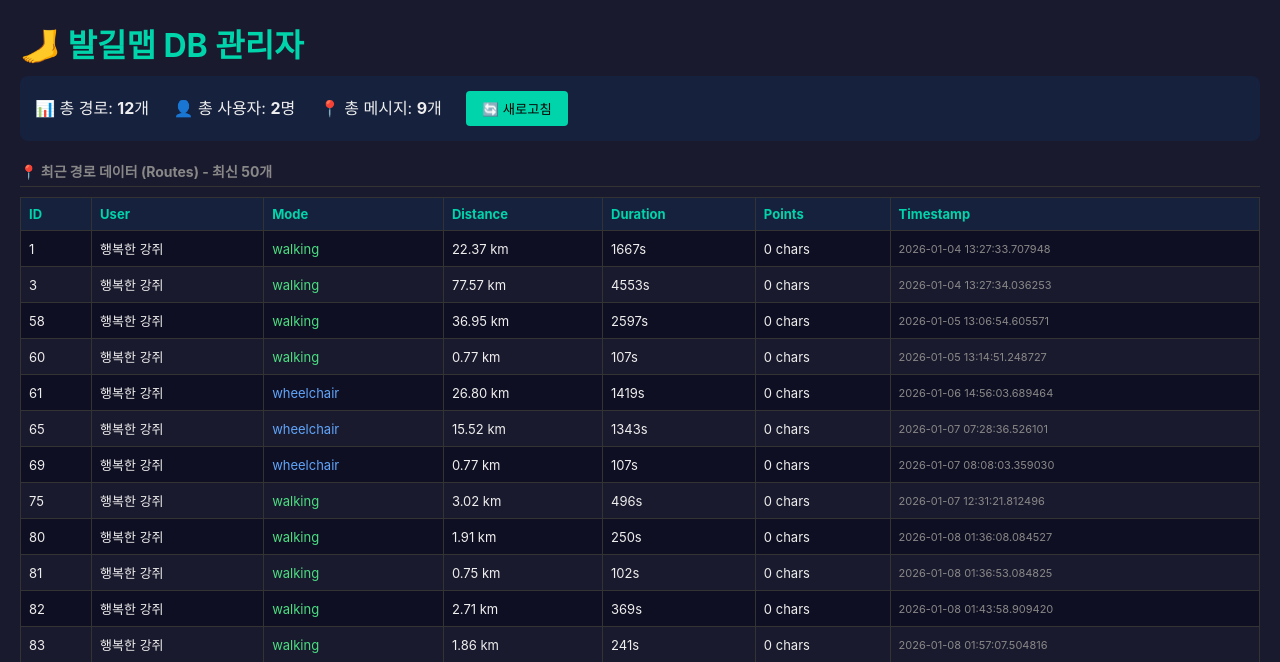
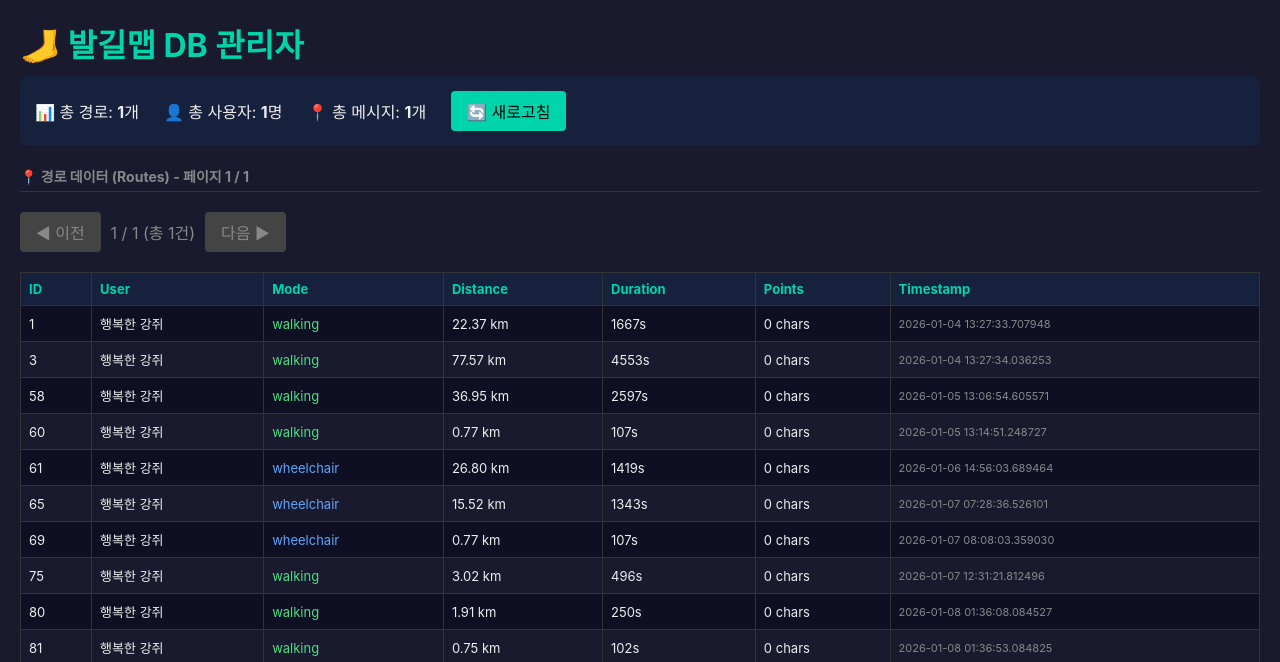
Before and after one commit to chuljongh/footmap, a Flask app: template templates/admin_db.html in a window 1280 px wide. Shown: the top 662 px of the page. Run offline with Flask 3, Linux system fonts and the light colour scheme; tables that the repository leaves empty hold one stand-in row (values such as "Sample post"); the template is opened without the code that fills it: values that come from a table or form of the project are taken from there, most other values are stand-ins (such as "Sample title", 1, 10 or a date in 2020).

Commit message:
Update: Add pagination to admin dashboard

```diff
--- a/server.py
+++ b/server.py
@@ -703,20 +703,38 @@
 
 @app.route('/admin/db')
 def admin_db():
-    """간단한 DB 조회 관리자 페이지"""
+    """간단한 DB 조회 관리자 페이지 (페이지네이션 지원)"""
     key = request.args.get('key')
     if key != ADMIN_SECRET_KEY:
         return "Access Denied. Use ?key=YOUR_KEY", 403
 
-    # 최근 데이터 조회
-    recent_routes = Route.query.order_by(Route.timestamp.desc()).limit(50).all()
+    # 페이지네이션
+    page = request.args.get('page', 1, type=int)
+    per_page = 50
+
+    # 총 개수 조회
+    total_routes = Route.query.count()
+    total_users = User.query.count()
+    total_messages = Message.query.count()
+
+    # 페이지별 데이터 조회
+    routes = Route.query.order_by(Route.timestamp.desc()).offset((page - 1) * per_page).limit(per_page).all()
     users = User.query.order_by(User.created_at.desc()).limit(20).all()
     messages = Message.query.order_by(Message.created_at.desc()).limit(30).all()
 
+    # 총 페이지 수 계산
+    total_pages = (total_routes + per_page - 1) // per_page if total_routes > 0 else 1
+
     return render_template('admin_db.html',
-                           routes=recent_routes,
+                           routes=routes,
                            users=users,
-                           messages=messages)
+                           messages=messages,
+                           page=page,
+                           total_pages=total_pages,
+                           total_routes=total_routes,
+                           total_users=total_users,
+                           total_messages=total_messages,
+                           key=key)
 
 # ========================================
 # 서버 시작
--- a/templates/admin_db.html
+++ b/templates/admin_db.html
@@ -19,23 +19,43 @@
         .mode-vehicle { color: #f87171; }
         .timestamp { color: #888; font-size: 11px; }
         .points-cell { max-width: 200px; overflow: hidden; text-overflow: ellipsis; white-space: nowrap; }
-        .summary { background: #16213e; padding: 15px; border-radius: 8px; margin-bottom: 20px; }
-        .summary span { margin-right: 20px; }
-        .refresh-btn { background: #00d4aa; color: #000; border: none; padding: 8px 16px; border-radius: 4px; cursor: pointer; }
-        .refresh-btn:hover { background: #00b894; }
+        .summary { background: #16213e; padding: 15px; border-radius: 8px; margin-bottom: 20px; display: flex; flex-wrap: wrap; gap: 15px; align-items: center; }
+        .summary span { margin-right: 10px; }
+        .btn { background: #00d4aa; color: #000; border: none; padding: 8px 16px; border-radius: 4px; cursor: pointer; text-decoration: none; display: inline-block; }
+        .btn:hover { background: #00b894; }
+        .btn.disabled { background: #444; color: #888; cursor: not-allowed; }
+        .pagination { display: flex; gap: 10px; align-items: center; margin: 20px 0; }
+        .page-info { color: #888; }
     </style>
 </head>
 <body>
     <h1>🦶 발길맵 DB 관리자</h1>
 
     <div class="summary">
-        <span>📊 총 경로: <strong>{{ routes|length }}</strong>개</span>
-        <span>👤 총 사용자: <strong>{{ users|length }}</strong>명</span>
-        <span>📍 총 메시지: <strong>{{ messages|length }}</strong>개</span>
-        <button class="refresh-btn" onclick="location.reload()">🔄 새로고침</button>
+        <span>📊 총 경로: <strong>{{ total_routes }}</strong>개</span>
+        <span>👤 총 사용자: <strong>{{ total_users }}</strong>명</span>
+        <span>📍 총 메시지: <strong>{{ total_messages }}</strong>개</span>
+        <a class="btn" href="?key={{ key }}&page={{ page }}">🔄 새로고침</a>
     </div>
 
-    <h2>📍 최근 경로 데이터 (Routes) - 최신 50개</h2>
+    <h2>📍 경로 데이터 (Routes) - 페이지 {{ page }} / {{ total_pages }}</h2>
+
+    <div class="pagination">
+        {% if page > 1 %}
+        <a class="btn" href="?key={{ key }}&page={{ page - 1 }}">◀ 이전</a>
+        {% else %}
+        <span class="btn disabled">◀ 이전</span>
+        {% endif %}
+
+        <span class="page-info">{{ page }} / {{ total_pages }} (총 {{ total_routes }}건)</span>
+
+        {% if page < total_pages %}
+        <a class="btn" href="?key={{ key }}&page={{ page + 1 }}">다음 ▶</a>
+        {% else %}
+        <span class="btn disabled">다음 ▶</span>
+        {% endif %}
+    </div>
+
     <table>
         <tr>
             <th>ID</th>
```
